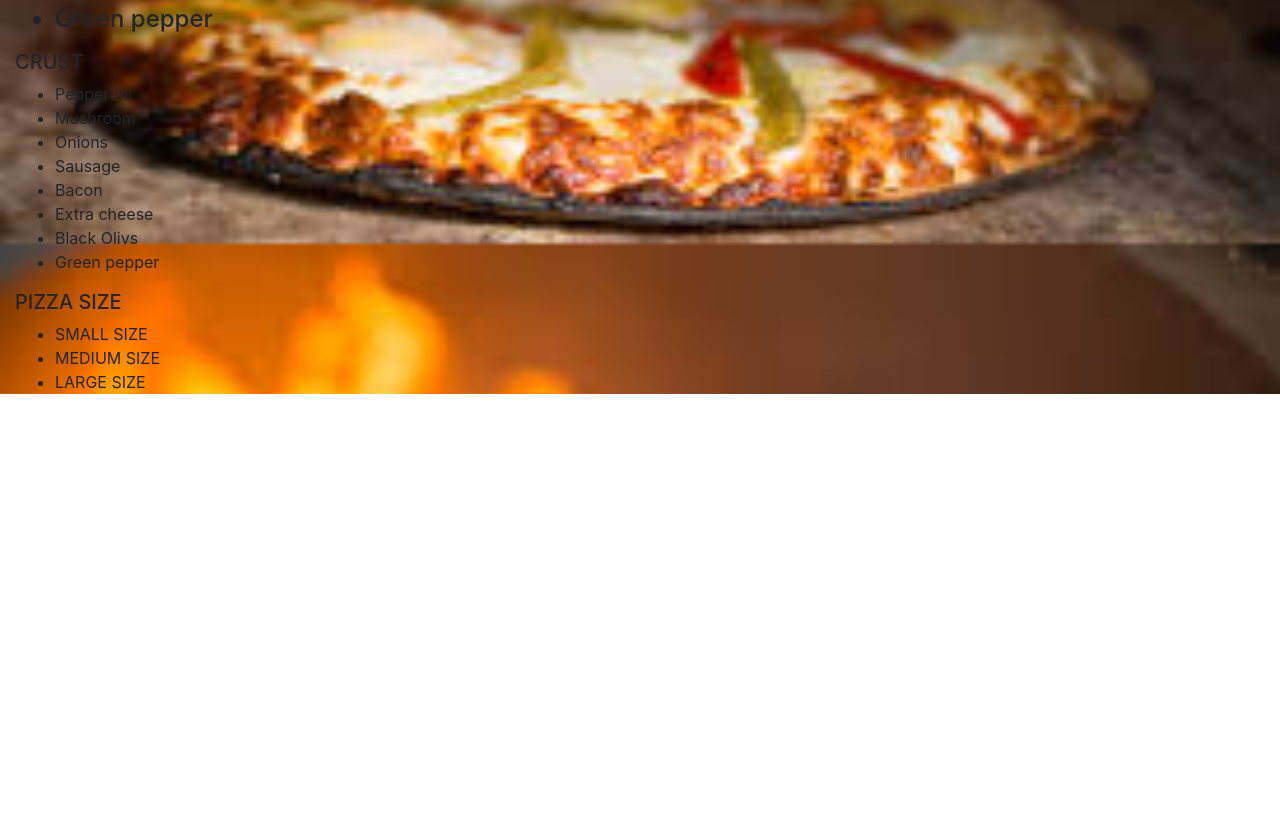
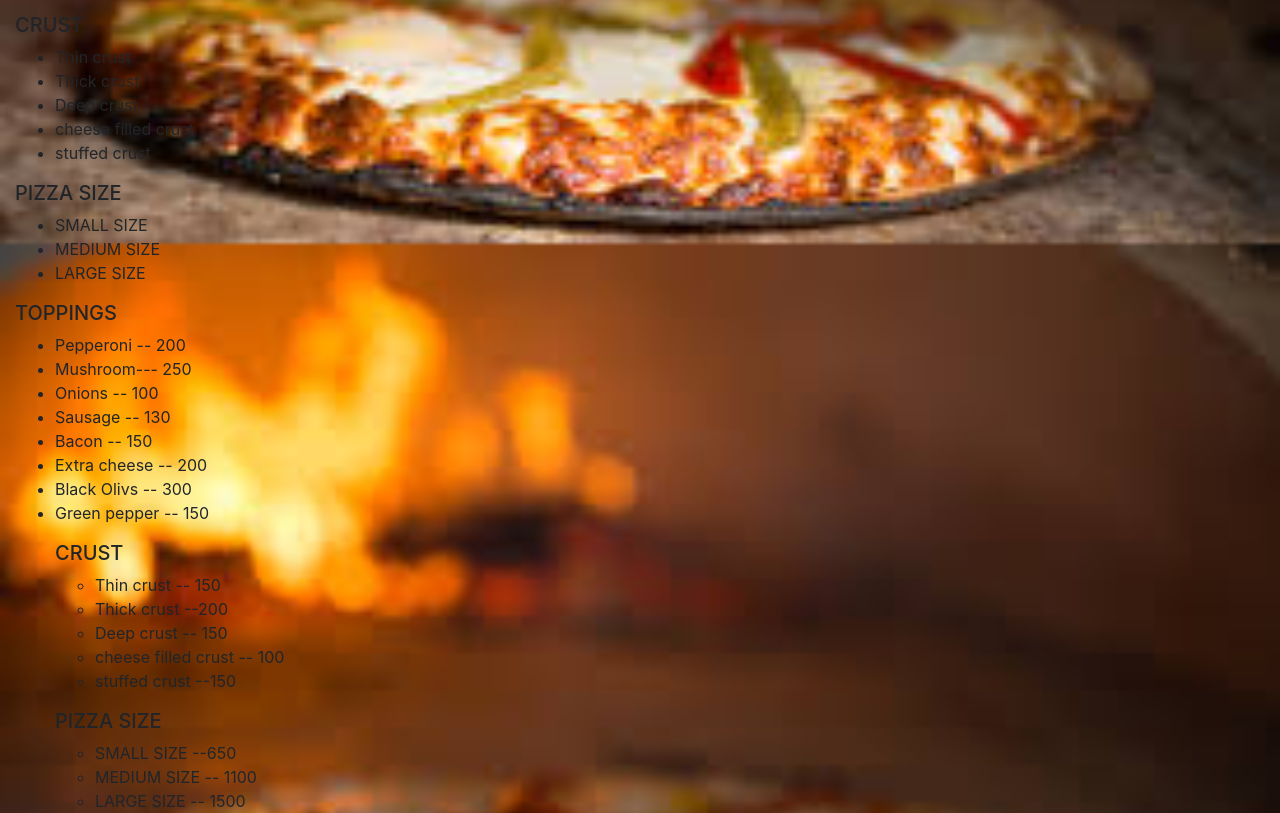
Before and after one commit to michael-creator/MUtEmBeI-S, a plain HTML site: page index.html in a window 1280 px wide. Shown: the part 1460-2273 px from the top of the page. Before the commit the page ends 1854 px from the top, so only its background shows below. Drawn offline with nearby package versions, Linux system fonts and the light colour scheme; files whose address does not match are found by name.

Commit message:
add list with prices

```diff
--- a/css/style.css
+++ b/css/style.css
@@ -16,3 +16,8 @@ body {
 .row{
     padding-top: 20px;
 }
+h4 {
+    color: blue;
+    text-align: center;
+    display: inline;
+}
--- a/index.html
+++ b/index.html
@@ -66,8 +66,8 @@
 
         </div>
         <div>
-        <h4><menu</h4>
-        <h5>TOPPINGS</h5>
+            <h4>
+                <menu</h4> <h5>TOPPINGS</h5>
                     <ul>
                         <li>Pepperoni</li>
                         <li>Mushroom</li>
@@ -83,14 +83,11 @@
         <div>
             <h5>CRUST</h5>
             <ul>
-        <li>Pepperoni</li>
-        <li>Mushroom</li>
-        <li>Onions</li>
-        <li>Sausage</li>
-        <li>Bacon</li>
-        <li>Extra cheese</li>
-        <li>Black Olivs</li>
-        <li>Green pepper</li>
+                <li>Thin crust</li>
+                <li>Thick crust</li>
+                <li>Deep crust</li>
+                <li>cheese filled crust</li>
+                <li>stuffed crust</li>
             </ul>
         </div>
 
@@ -101,6 +98,42 @@
                 <li>MEDIUM SIZE</li>
                 <li>LARGE SIZE</li>
 
+            </ul>
+        </div>
+        <div>
+
+        <h5>TOPPINGS</h5>
+        <ul>
+            <li>Pepperoni -- 200</li>
+            <li>Mushroom--- 250</li>
+            <li>Onions -- 100</li>
+            <li>Sausage -- 130</li>
+            <li>Bacon -- 150</li>
+            <li>Extra cheese -- 200</li>
+            <li>Black Olivs -- 300</li>
+            <li>Green pepper -- 150</li>
+        </ul>
+
+    </div>
+    <div>
+    <ul>
+        <h5>CRUST</h5>
+        <ul>
+            <li>Thin crust -- 150</li>
+            <li>Thick crust --200</li>
+            <li>Deep crust -- 150</li>
+            <li>cheese filled crust -- 100</li>
+            <li>stuffed crust --150</li>
+        </ul>
+        </div>
+
+        <div>
+            <ul>
+                <h5>PIZZA SIZE</h5>
+                <ul>
+                    <li>SMALL SIZE --650</li>
+                    <li>MEDIUM SIZE -- 1100</li>
+                    <li>LARGE SIZE -- 1500</li>
                 </ul>
         </div>
 
```
Lines whose indentation alone changed are shown as unchanged.
